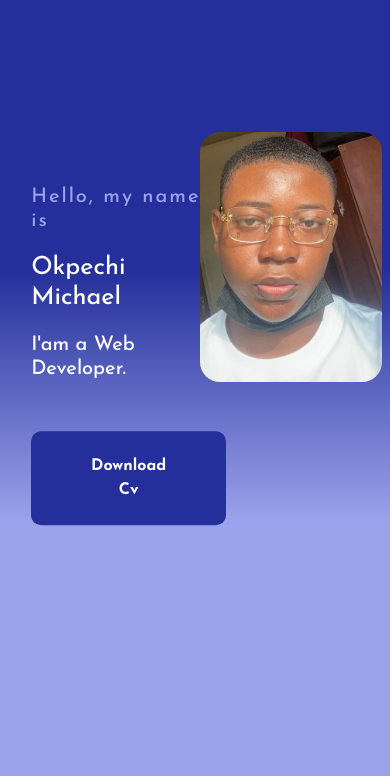
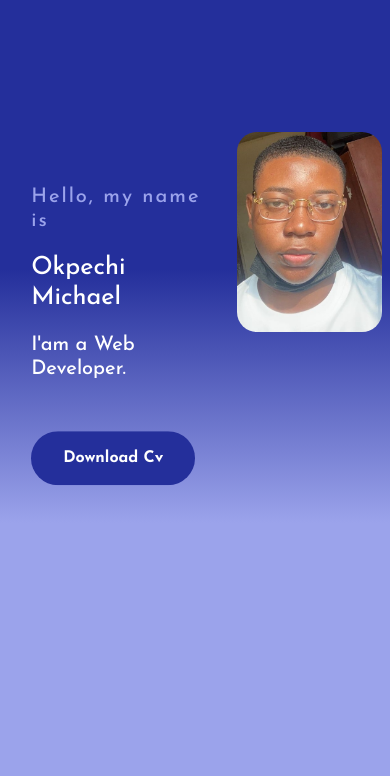
Before and after one commit to mik3yyy/Michael-s-portfolio, a website: page index.html in a window 390 px wide. Shown: the part 68-844 px from the top of the page. Drawn offline with nearby package versions, Linux system fonts and the light colour scheme.

Commit message:
portfolio 4

```diff
--- a/public/css/index.css
+++ b/public/css/index.css
@@ -11,7 +11,7 @@ body{
   align-items: center;
   justify-content: center;
 }
-form{
+.form-message{
   background-color: #242F9B;
   display: flex;
   flex-direction: column;
@@ -388,8 +388,12 @@ footer p:nth-child(2){
 
 .image-head{
 	border-radius: 20px;
+	position: absolute;
+	height: 500px;
+
+	right: 2%;
+	top: 200px;
 }
-
 
 
 
@@ -407,7 +411,7 @@ footer p:nth-child(2){
 	.image-head{
 		border-radius: 20px;
 		position: absolute;
-		height: 250px;
+		height: 200px;
 
 		right: 2%;
 		top: 200px;
```
Also changed, not shown: contact.html (+3 -2 lines).
